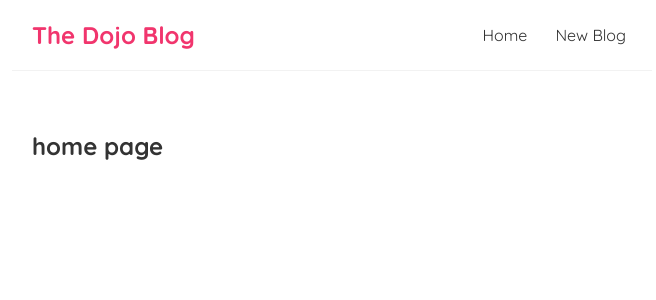
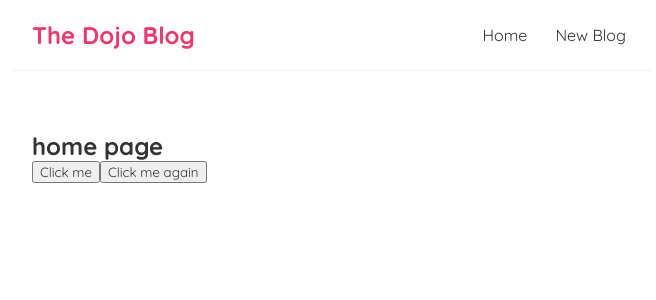
Before and after one commit to bleartdemaku/react-tutorial, a React (Create React App) app: page / in a window 1280 px wide. Shown: the top 300 px of the page, without its empty margins (308-964 px from the left). Built offline with nearby package versions, Linux system fonts and the light colour scheme.

Commit message:
click events

```diff
--- a/src/components/Home.jsx
+++ b/src/components/Home.jsx
@@ -1,9 +1,25 @@
 import React from "react";
 
 const Home = () => {
+  const handleClick = (e) => {
+    console.log("hello", e);
+  };
+
+  const handleClickAgain = (name, e) => {
+    console.log(name, e.target);
+  };
+
   return (
     <div className="home">
       <h2>home page</h2>
+      <button onClick={handleClick}>Click me</button>
+      <button
+        onClick={(e) => {
+          handleClickAgain("bleart", e);
+        }}
+      >
+        Click me again
+      </button>
     </div>
   );
 };
```
